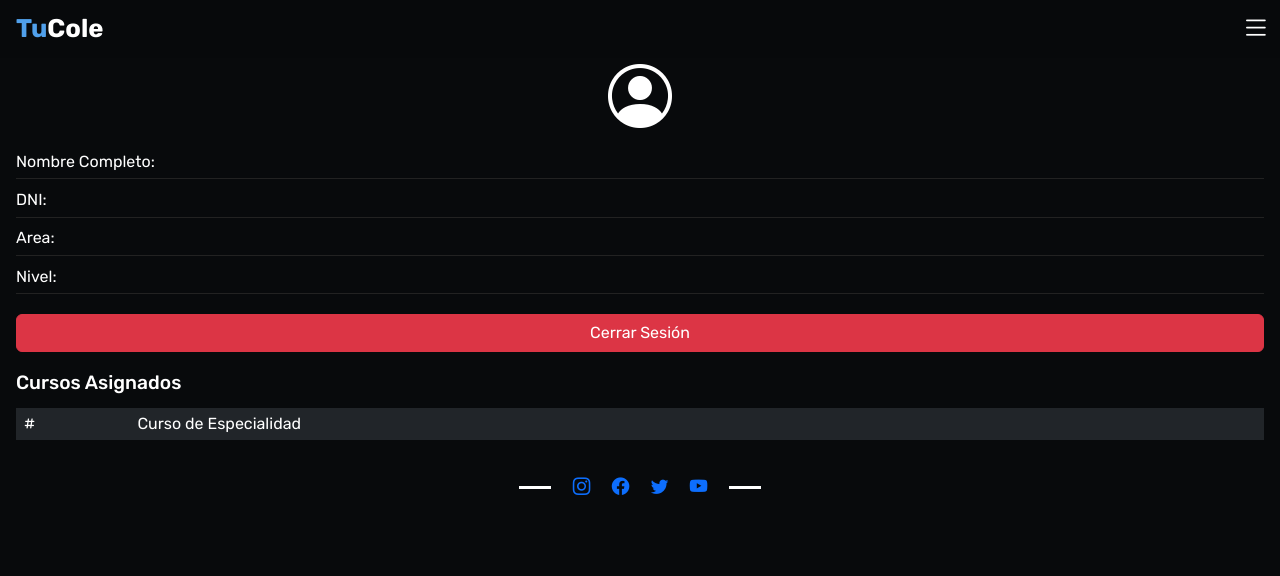
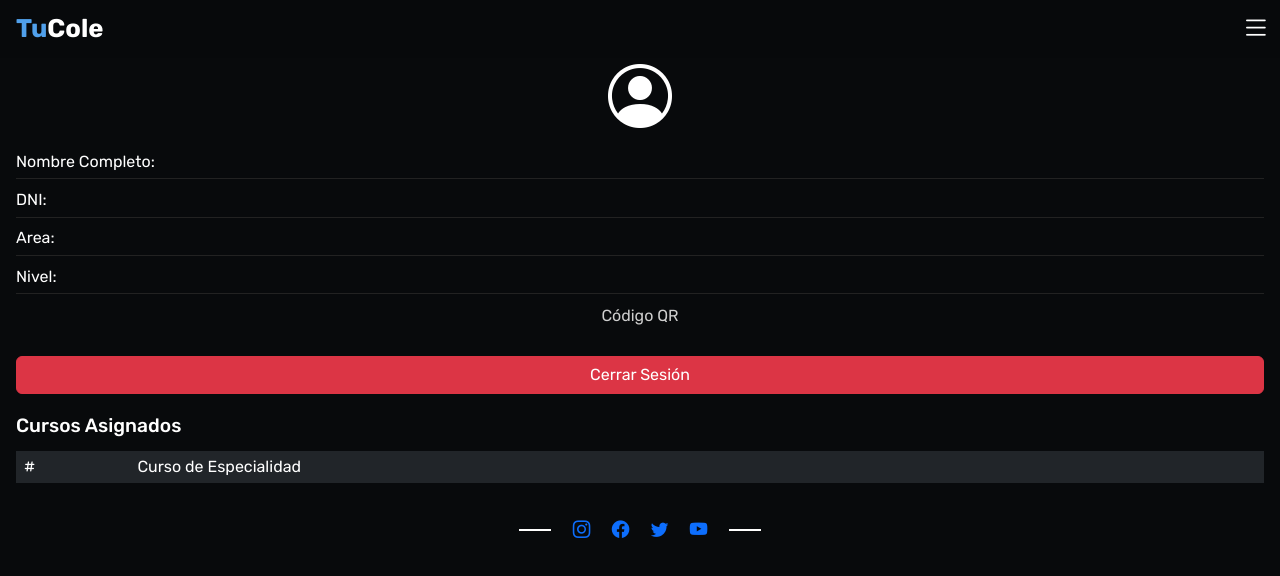
Before and after one commit to MiguelAngelDominguez/Academic-Intranet, a React (Vite) app: page /user in a window 1280 px wide. Shown: the top 576 px of the page. Built offline with nearby package versions, Linux system fonts and the light colour scheme; sample sign-in values are in the browser's storage.

Commit message:
Se agrego el componente que muestra el qr del usuario

```diff
--- a/src/components/ConteinerUser.jsx
+++ b/src/components/ConteinerUser.jsx
@@ -3,6 +3,8 @@ import React, { useEffect, useState } from 'react';
 import * as bootstrap from 'bootstrap'
 import { useNavigate } from 'react-router-dom';
 import { AssignedCourses } from './AssignedCourses';
+import { AcordionQr } from './AcordionQr';
+import QRCode from 'qrcode.react';
 
 import '../styles/ConteinerUser.css'
 import '../styles/bootstrap.css'
@@ -13,10 +15,11 @@ export const ConteinerUser = ({ json }) => {
         dni: '',
         area: '',
         nivel: '',
+        codeqr: '',
         cursos: [],
     });
 
-    const navigateTo  = useNavigate();
+    const navigateTo = useNavigate();
 
     useEffect(() => {
         // Recupera el id de usuario desde sessionStorage
@@ -35,6 +38,7 @@ export const ConteinerUser = ({ json }) => {
                     dni: foundUser.dni,
                     area: getAreaLabel(foundUser.area_postulacion),
                     nivel: getNivelLabel(foundUser.nivel),
+                    codeqr: foundUser.codeqr,
                     cursos: foundUser.cursos,
                 });
             }
@@ -99,6 +103,7 @@ export const ConteinerUser = ({ json }) => {
                         <div className='infoSlayItemTitle'>Nivel:</div>
                         <div className='infoSlayItemValue'>{user.nivel}</div>
                     </div>
+                    < AcordionQr codeqr={user.codeqr} />
                 </div>
 
                 <button className='btn btn-danger' onClick={handleLogout}>
@@ -110,7 +115,7 @@ export const ConteinerUser = ({ json }) => {
                         Cursos Asignados
                     </h3>
 
-                    <AssignedCourses courses={user.cursos}/>
+                    <AssignedCourses courses={user.cursos} />
                 </div>
             </div>
         </div>
```
